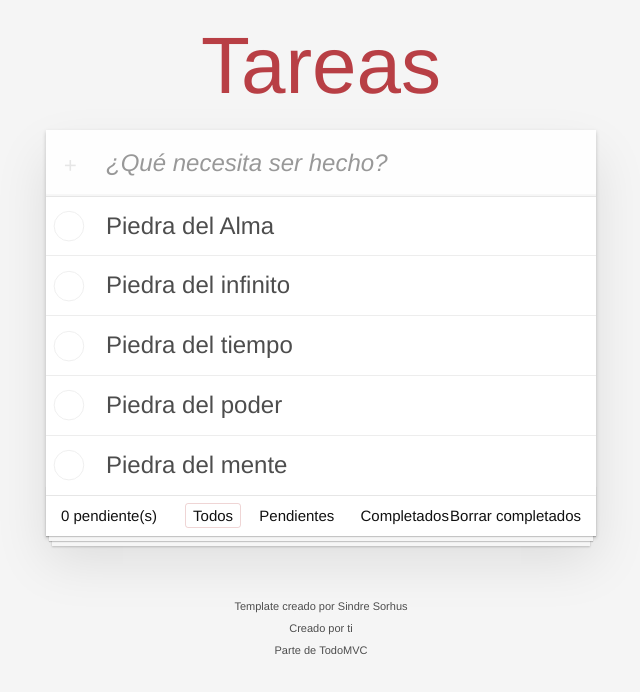
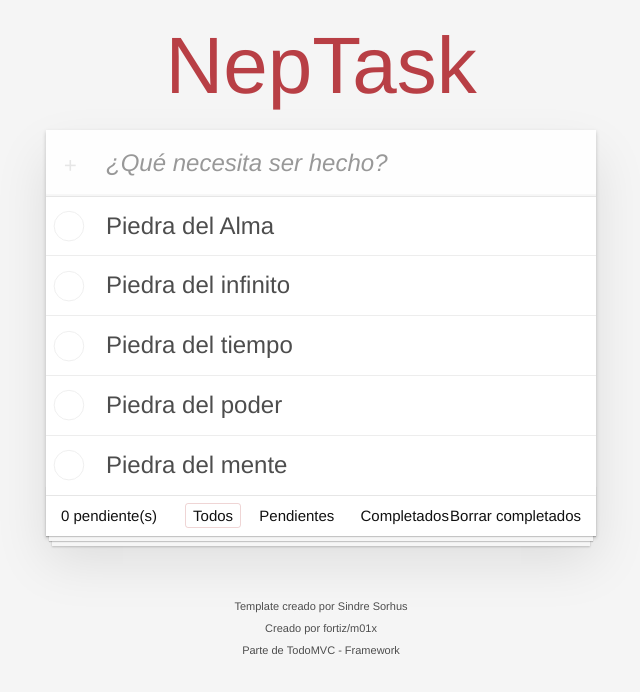
Before and after one commit to m01x/js-vite-todo, a website built with Vite: page index.html in a window 1280 px wide. Shown: the whole page, without its empty margins (319-959 px from the left). Built offline with nearby package versions, Linux system fonts and the light colour scheme.

Commit message:
fix(index.html , app.html): Cambio de nombres y tutulos.

```diff
--- a/index.html
+++ b/index.html
@@ -4,7 +4,7 @@
     <meta charset="UTF-8" />
     <link rel="icon" type="image/svg+xml" href="/vite.svg" />
     <meta name="viewport" content="width=device-width, initial-scale=1.0" />
-    <title>Todo App</title>
+    <title>Neptuno-Todo App</title>
   </head>
   <body>
     <div id="app"></div>
--- a/src/todos/app.html
+++ b/src/todos/app.html
@@ -1,6 +1,6 @@
 <section class="todoapp">
   <header class="header">
-    <h1>Tareas</h1>
+    <h1>NepTask</h1>
     <input
       id="new-todo-input"
       class="new-todo"
@@ -61,6 +61,6 @@
 <footer class="info">
   <p>Template creado por <a href="http://sindresorhus.com">Sindre Sorhus</a></p>
   <!-- Change this out with your name and url ↓ -->
-  <p>Creado por <a href="http://todomvc.com">ti</a></p>
-  <p>Parte de <a href="http://todomvc.com">TodoMVC</a></p>
+  <p>Creado por fortiz/m01x</a></p>
+  <p>Parte de <a href="http://todomvc.com">TodoMVC - Framework</a></p>
 </footer>
```
